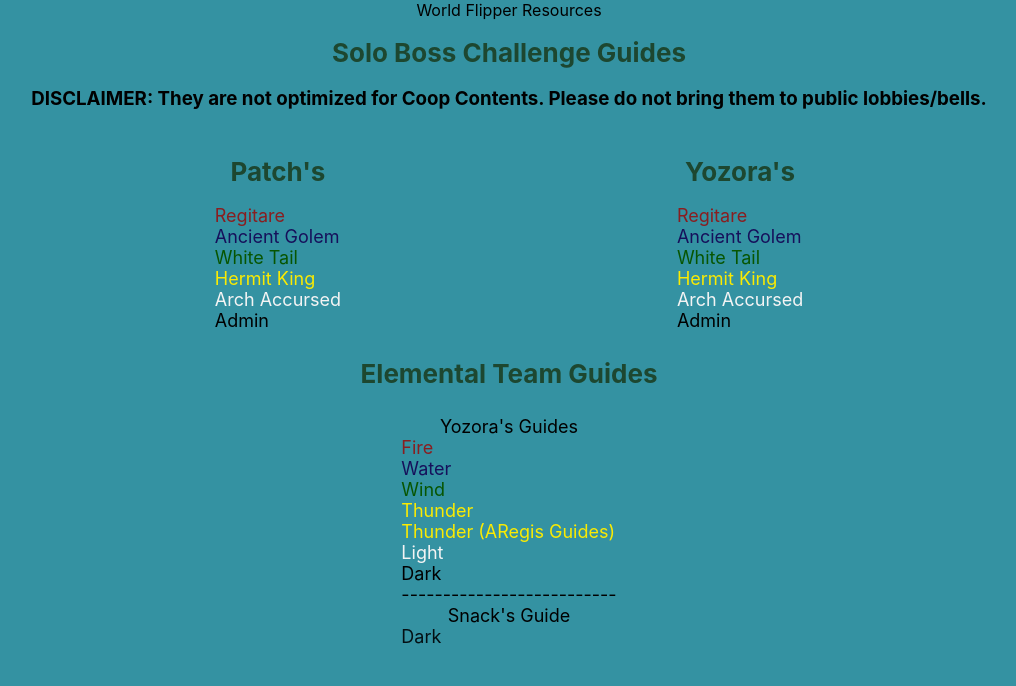
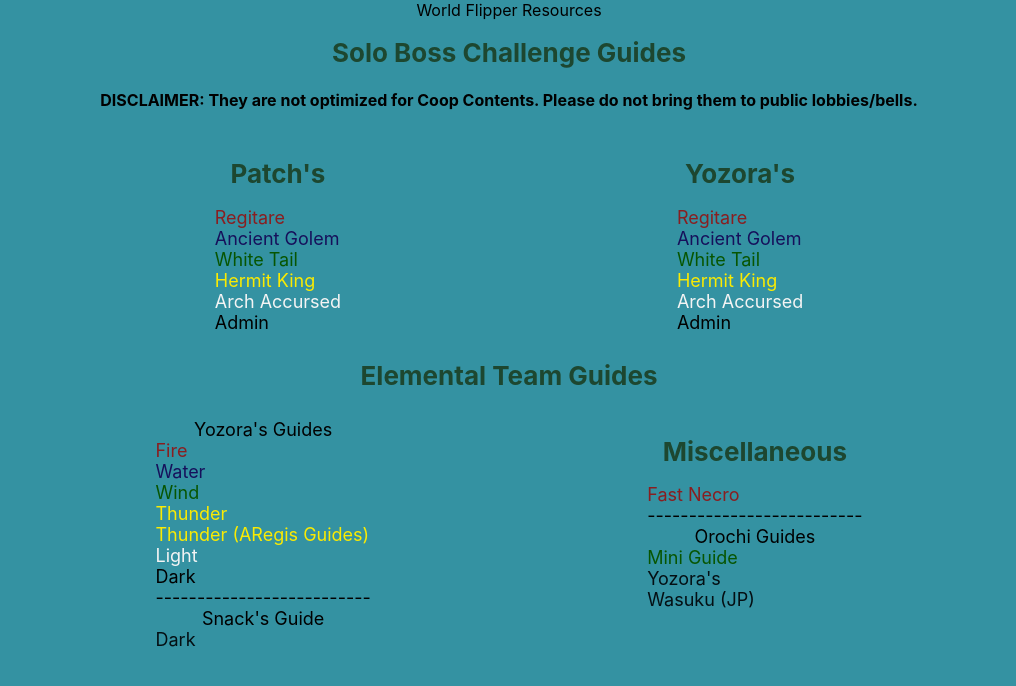
Before and after one commit to JasonEng222/WFResources, a React (Create React App) app: page / in a window 1280 px wide. Shown: the top 686 px of the page, without its empty margins (131-1147 px from the left). Built offline with nearby package versions, Linux system fonts and the light colour scheme.

Commit message:
Added miscellaneous guide section

```diff
--- a/src/App.js
+++ b/src/App.js
@@ -2,6 +2,7 @@
 import CSBPatch from './Components/CSBPatch'
 import CSBYozora from './Components/CSBYozora'
 import ELEGuide from './Components/ELEGuide';
+import MISCGuides from './Components/MISCGuides';
 
 function App() {
   return (
@@ -11,7 +12,7 @@
       </div>
       <div className=''>
         <h1 className="App-header">Solo Boss Challenge Guides</h1>
-        <h3>DISCLAIMER: They are not optimized for Coop Contents. Please do not bring them to public lobbies/bells.</h3>
+        <h4>DISCLAIMER: They are not optimized for Coop Contents. Please do not bring them to public lobbies/bells.</h4>
         <div className="App-Links-Horizontal">
           {CSBPatch}
           {CSBYozora}
@@ -21,6 +22,7 @@
         <h1 className="App-header">Elemental Team Guides</h1>
           <div className="App-Links-Horizontal">
           {ELEGuide}
+          {MISCGuides}
         </div>
       </div>
     </div>
--- /dev/null
+++ b/src/Components/MISCGuides.js
@@ -0,0 +1,43 @@
+const MISCGuides = (
+<div>
+ <h1 className="App-header">Miscellaneous</h1>
+    <div className="App-verticalLinks">
+    <div className="guide"></div>
+    <a
+        className="App-link"
+        style={{color: "rgba(151, 11, 11, 0.86"}}
+        href="https://drive.google.com/file/d/1GtTjfu93CotqMl9ScUiL2pjTfrXcyg9q/view"
+        target="_blank"
+        rel="noopener noreferrer">
+        Fast Necro
+    </a>
+    <div>-------------------------- </div>
+    <div>Orochi Guides </div>
+    <a
+        className="App-link"
+        style={{color: "rgb(7, 85, 1)"}}
+        href="https://docs.google.com/document/d/e/2PACX-1vRvDBM4QJ3vpnial55P8wvC4Qs45dVTr2WExVG-EFLjnw7pULTWMROQPiojb4RV94M2H-ej_6LSxkrG/pub"
+        target="_blank"
+        rel="noopener noreferrer">
+        Mini Guide
+    </a>
+    <a
+        className="App-link"
+        style={{color: "#rgb(251, 235, 2)"}}
+        href="https://docs.google.com/document/d/1PCvK0RMpu3AikWdow5_ic1Pbd88NnEQv6Tai4pJ1WVQ/edit?usp=sharing"
+        target="_blank"
+        rel="noopener noreferrer">
+        Yozora's
+    </a>
+    <a
+        className="App-link"
+        style={{color: "#rgb(244, 244, 244)"}}
+        href="https://wasuku.gamewiki.jp/orotityomaru/"
+        target="_blank"
+        rel="noopener noreferrer">
+        Wasuku (JP)
+    </a>
+  </div>
+</div>)
+
+export default MISCGuides
```
Also changed, not shown: src/Components/ELEYozora copy.js (deleted, +0 -65 lines).
